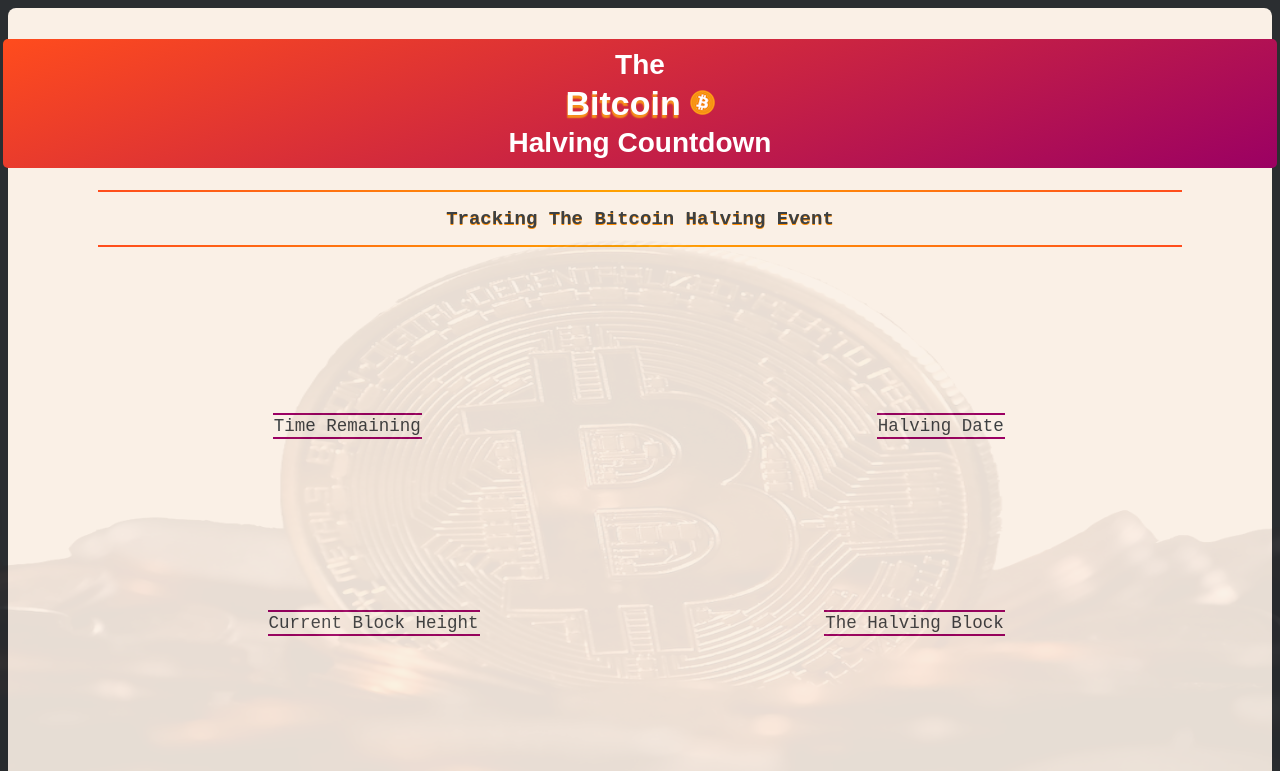
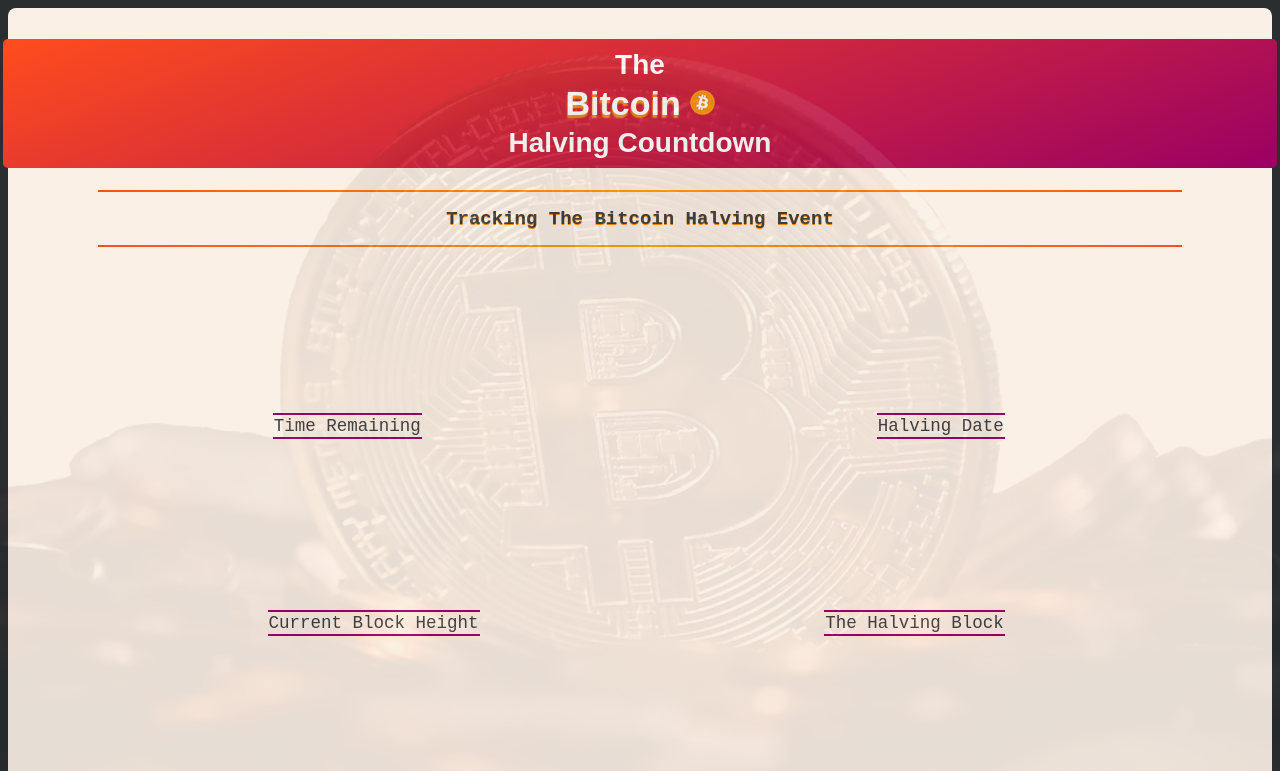
Before and after one commit to DanCQ/Bitcoin-Halving-Countdown, a plain HTML site: page index.html in a window 1280 px wide. Shown: the top 771 px of the page. Drawn offline with nearby package versions, Linux system fonts and the light colour scheme; no server answers.

Commit message:
Update halving.css

```diff
--- a/halving.css
+++ b/halving.css
@@ -114,9 +114,9 @@
     background-position: center;
     background-repeat: no-repeat;
     background-size:cover;
-    height: 75%;
+    height: 100vh;
     opacity: 0.08;
-    position: absolute;
+    position: fixed;
         left: 0;
         bottom: 0;
     width: 100%;
```
